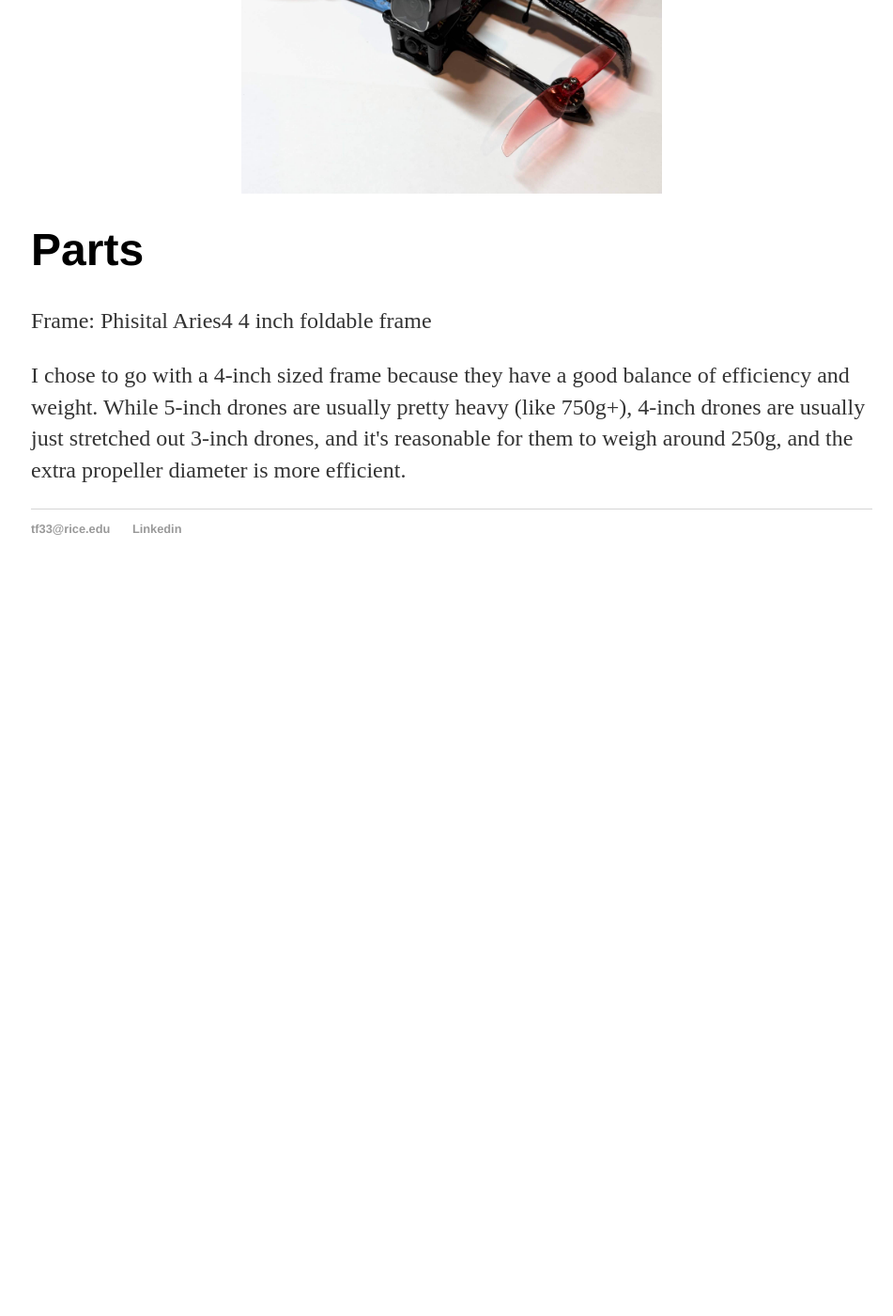
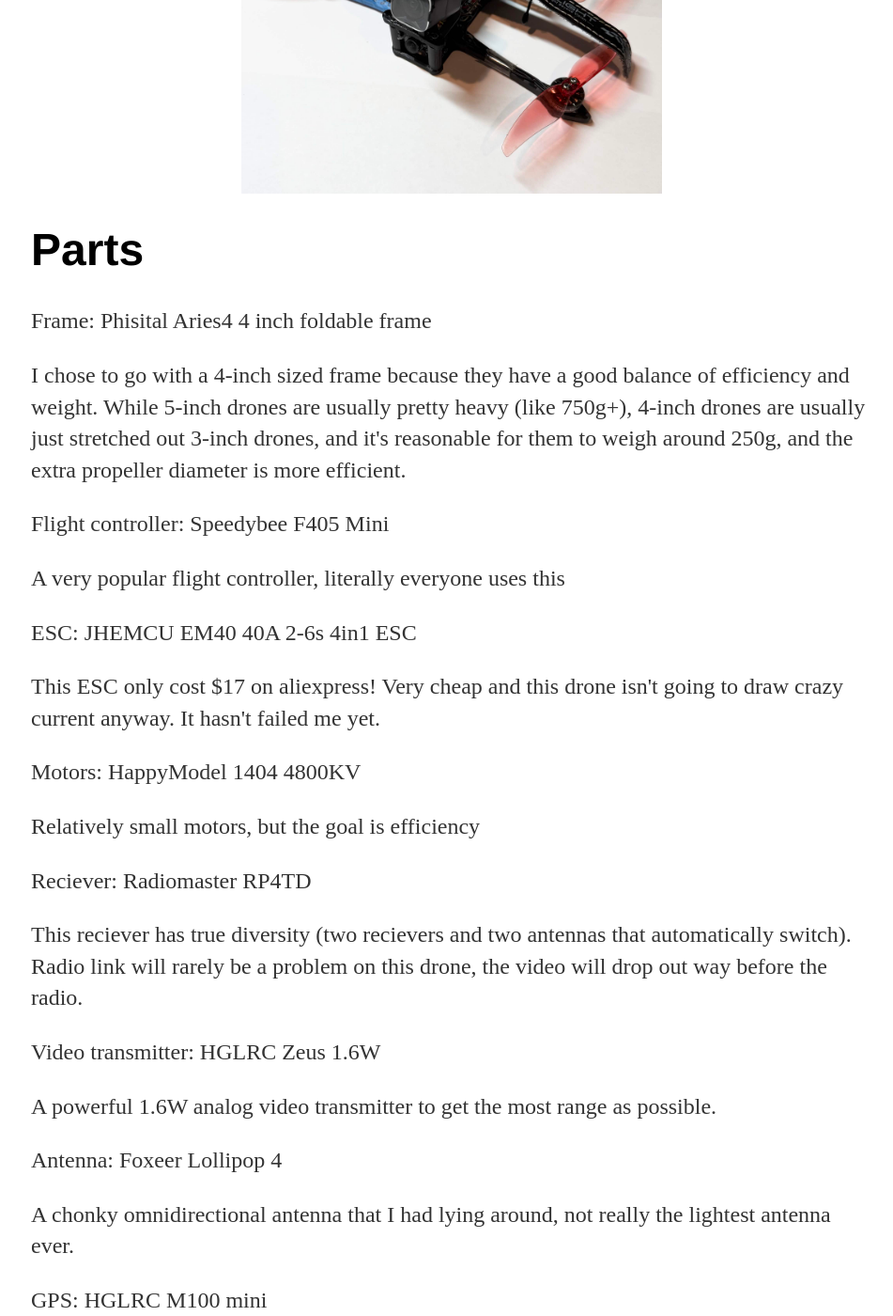
Before and after one commit to tfu1897/tfu1897.github.io, a Jekyll site: the page built from Projects/drone.html, in a window 1280 px wide and 1400 px high, scrolled down 775 px. Shown: the whole window at 94% size, without its empty margins (159-1110 px from the left). Built offline with Jekyll 4.4.1, drawn with Linux system fonts in a browser that asks for light colours; before the commit the page ends 1405 px from its top, so only the background shows below that; some of the changed text lies outside the part shown.

Commit message:
Update drone.html

```diff
--- a/Projects/drone.html
+++ b/Projects/drone.html
@@ -14,4 +14,24 @@ permalink: /Projects/drone/
 		Frame: Phisital Aries4 4 inch foldable frame </p>
 	<p>I chose to go with a 4-inch sized frame because they have a good balance of efficiency and weight. While 5-inch drones are usually pretty heavy (like 750g+), 4-inch drones are usually just stretched out 3-inch drones, and it's reasonable for them to weigh around 250g, and the extra propeller diameter is more efficient.
 	</p>
+	<p>Flight controller: Speedybee F405 Mini</p>
+	<p>A very popular flight controller, literally everyone uses this</p>
+	<p>ESC: JHEMCU EM40 40A 2-6s 4in1 ESC</p>
+	<p>This ESC only cost $17 on aliexpress! Very cheap and this drone isn't going to draw crazy current anyway. It hasn't failed me yet. </p>
+	<p>Motors: HappyModel 1404 4800KV </p>
+	<p>Relatively small motors, but the goal is efficiency </p>
+	<p>Reciever: Radiomaster RP4TD </p>
+	<p>This reciever has true diversity (two recievers and two antennas that automatically switch).  Radio link will rarely be a problem on this drone, the video will drop out way before the radio. </p>
+	<p>Video transmitter: HGLRC Zeus 1.6W </p>
+	<p>A powerful 1.6W analog video transmitter to get the most range as possible. </p>
+	<p>Antenna: Foxeer Lollipop 4 </p>
+	<p>A chonky omnidirectional antenna that I had lying around, not really the lightest antenna ever. </p>
+	<p>GPS: HGLRC M100 mini </p>
+	<p>A decent GPS, gets a lock in 5 minutes from a cold start.</p>
+	<p>Beeper: Vifly Finder 2 </p>
+	<p>This beeper has its own battery and can beep for a day, even if the main drone battery is dead. It can be configured to beep on power loss, radio loss, or a manual switch. </p>
+	<p>Analog camera: Caddx ANT lite </p>
+	<p>Caddx's cheapest and smallest camera</p>
+	<p>Action camera: Runcam Thumb 2 </p>
+	<p>A budget camera (~$100) that can film up to 4K60FPS </p>
 </div>
```
